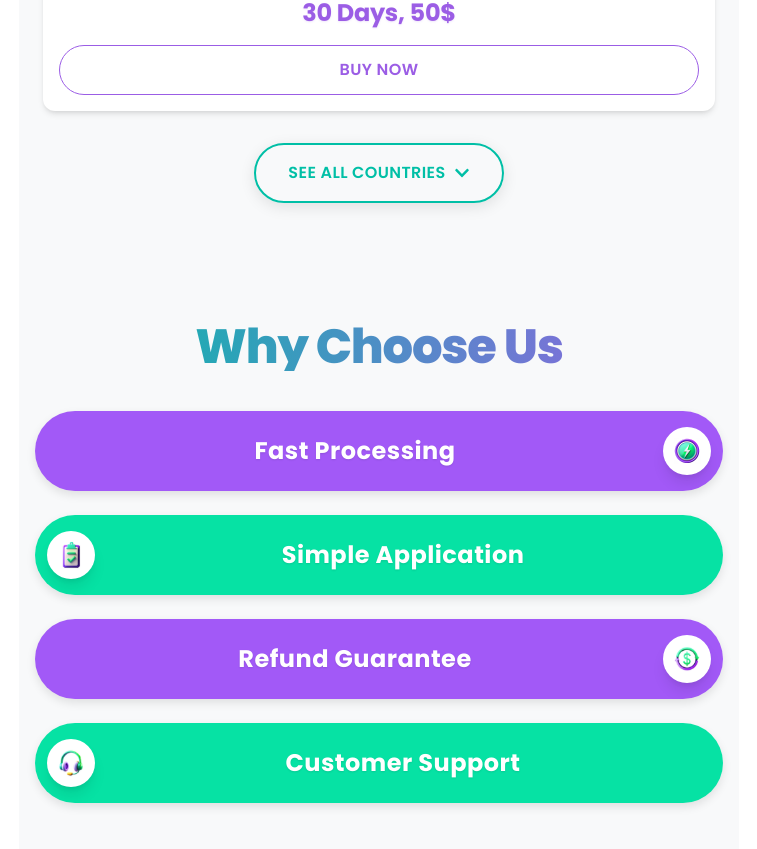
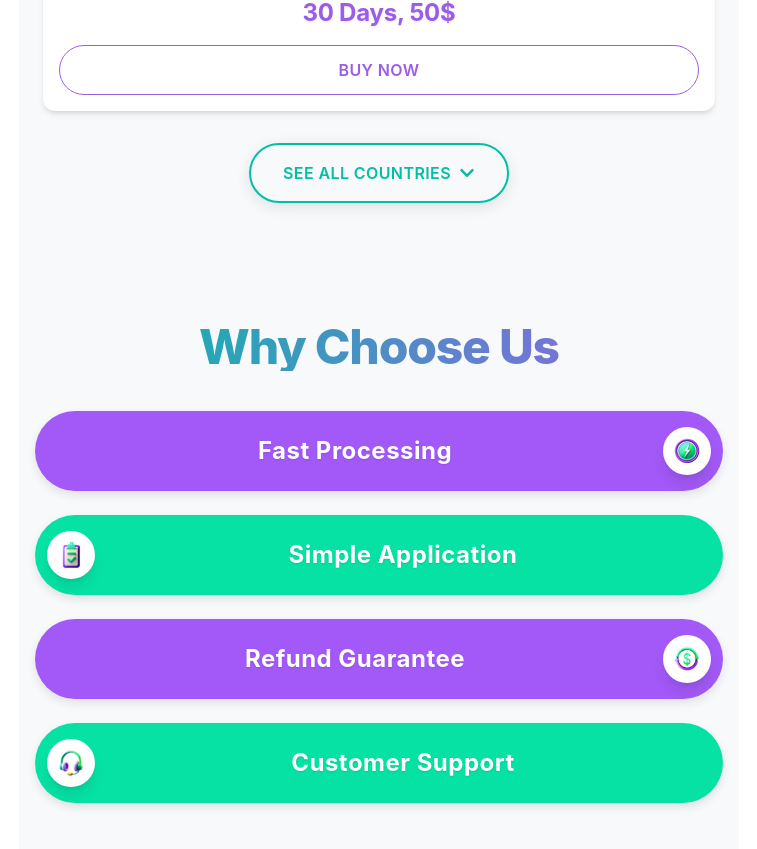
Before and after one commit to Iusif797/getvisago_final, a React (Vite) app: page / in a window 1280 px wide. Shown: the part 2154-3003 px from the top of the page, without its empty margins (261-1018 px from the left). Built offline with nearby package versions, Linux system fonts and the light colour scheme.

Commit message:
Замена шрифта Poppins на стандартный системный шрифт

```diff
--- a/src/index.css
+++ b/src/index.css
@@ -1,12 +1,10 @@
-@import url('https://fonts.googleapis.com/css2?family=Poppins:wght@300;400;500;600;700;800&display=swap');
-
 @tailwind base;
 @tailwind components;
 @tailwind utilities;
 
 @layer base {
   html {
-    font-family: 'Poppins', sans-serif;
+    font-family: -apple-system, BlinkMacSystemFont, 'Segoe UI', Roboto, Oxygen, Ubuntu, Cantarell, 'Open Sans', 'Helvetica Neue', sans-serif;
   }
   body {
     @apply bg-white m-0 p-0 overflow-x-hidden text-visa-gray-800;
--- a/tailwind.config.cjs
+++ b/tailwind.config.cjs
@@ -91,7 +91,7 @@
       }
     },
     fontFamily: {
-      'sans': ['Poppins', 'sans-serif']
+      'sans': ['-apple-system', 'BlinkMacSystemFont', 'Segoe UI', 'Roboto', 'Oxygen', 'Ubuntu', 'Cantarell', 'Open Sans', 'Helvetica Neue', 'sans-serif']
     }
   },
   plugins: [],
```
